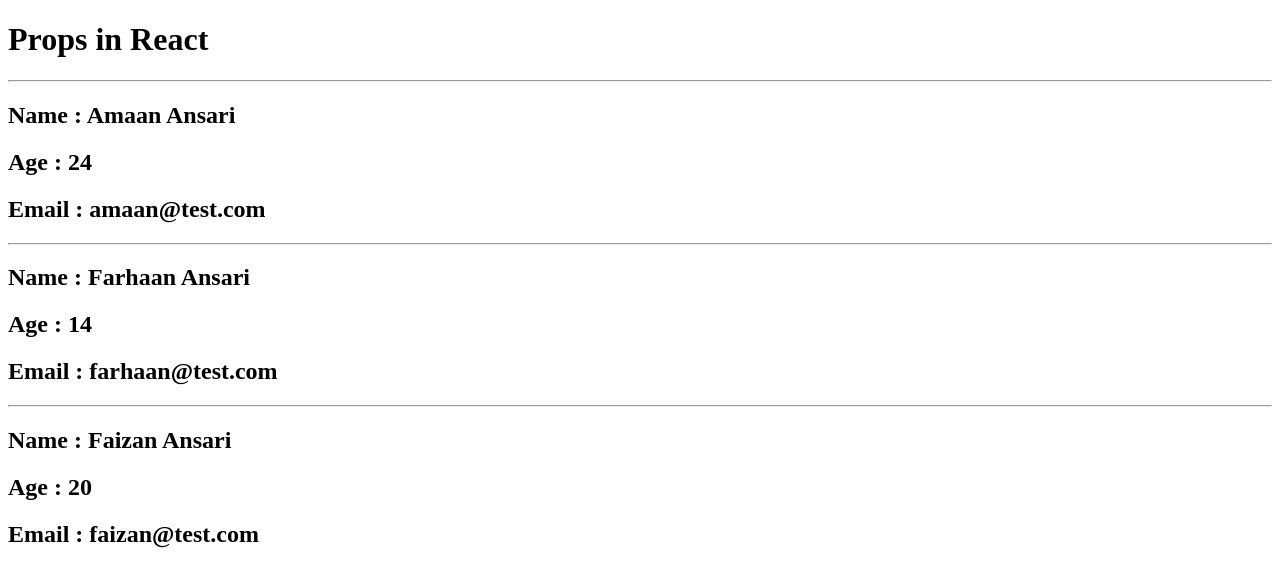
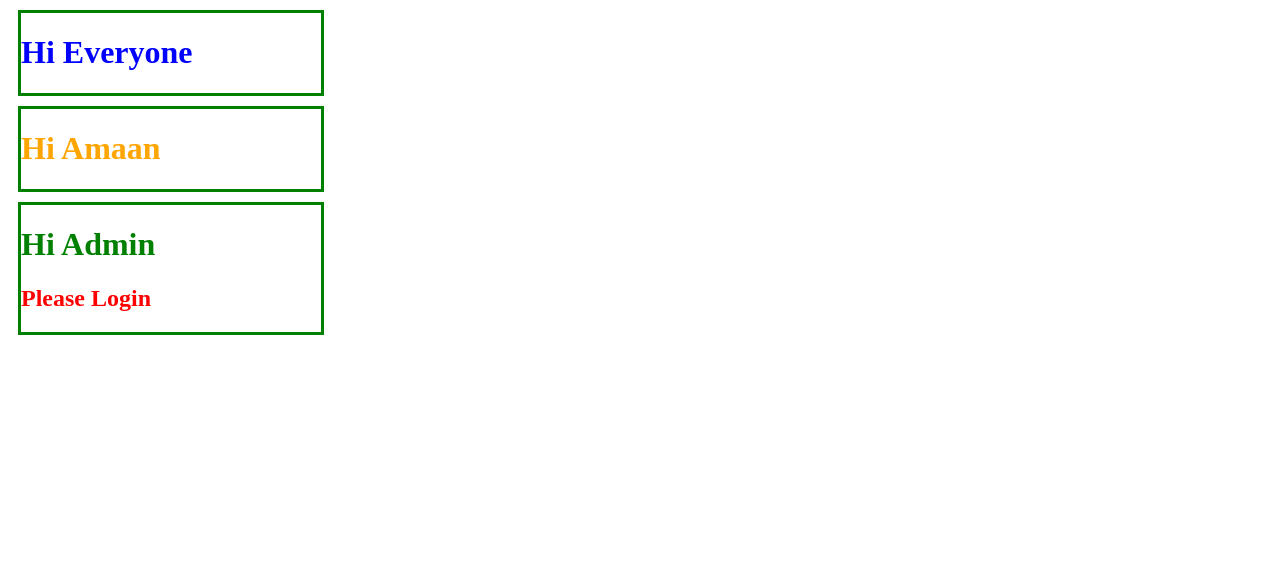
Before and after one commit to Amaan-2469/Learning-React, a React (Vite) app: page / in a window 1280 px wide. Shown: the top 586 px of the page. Built offline with nearby package versions, Linux system fonts and the light colour scheme.

Commit message:
Advance Props

```diff
--- a/src/App.jsx
+++ b/src/App.jsx
@@ -1,31 +1,23 @@
 import User from "./User"
+import Wrapper from "./Wrapper"
 function App(){
-  // let userName = "Amaan Ansari";
-  // let age = 24;
-  // let email = "amaan@test.com";
-  let userObject = {
-    name:"Amaan Ansari",
-    age:"24",
-    email:"amaan@test.com"
-  }
-  let userObject2 = {
-    name:"Farhaan Ansari",
-    age:"14",
-    email:"farhaan@test.com"
-  }
-  let userObject3 = {
-    name:"Faizan Ansari",
-    age:"20",
-    email:"faizan@test.com"
-  }
   return (
     <div>
-      <h1>Props in React</h1>
-      {/* <User name ="Amaan Ansari" age = {24} email = "amaan@test.com"/> */}
-      {/* <User name = {userName} age = {age} email = {email} /> */}
-      <User user = {userObject} />
-      <User user = {userObject2} />
-      <User user = {userObject3} />
+      {/* <User name="Amaan Ansari" />
+      <User name="Farhaan Ansari" />
+      <User />
+      <User /> */}
+
+      <Wrapper color="blue">
+        <h1>Hi Everyone</h1>
+      </Wrapper>
+      <Wrapper color="orange">
+        <h1>Hi Amaan</h1>
+      </Wrapper>
+      <Wrapper>
+        <h1>Hi Admin</h1>
+        <h2 style={{color:"red"}}>Please Login</h2>
+      </Wrapper>
     </div>
   )
 }
--- a/src/User.jsx
+++ b/src/User.jsx
@@ -1,11 +1,6 @@
-function User({user}){
+function User({name="New User"}){
     return(
-        <div>
-            <hr />
-            <h2> Name : {user.name}</h2>
-            <h2>Age : {user.age}</h2>
-            <h2>Email : {user.email}</h2>
-        </div>
+        <h1>Hi, {name}</h1>
     )
 }
 
--- /dev/null
+++ b/src/Wrapper.jsx
@@ -0,0 +1,9 @@
+function Wrapper({children,color="green"}){
+    return(
+        <div style={{color:color, border:"3px solid green",width:"300px", margin:"10px"}}>
+            {children}
+        </div>
+    )
+}
+
+export default Wrapper
```
